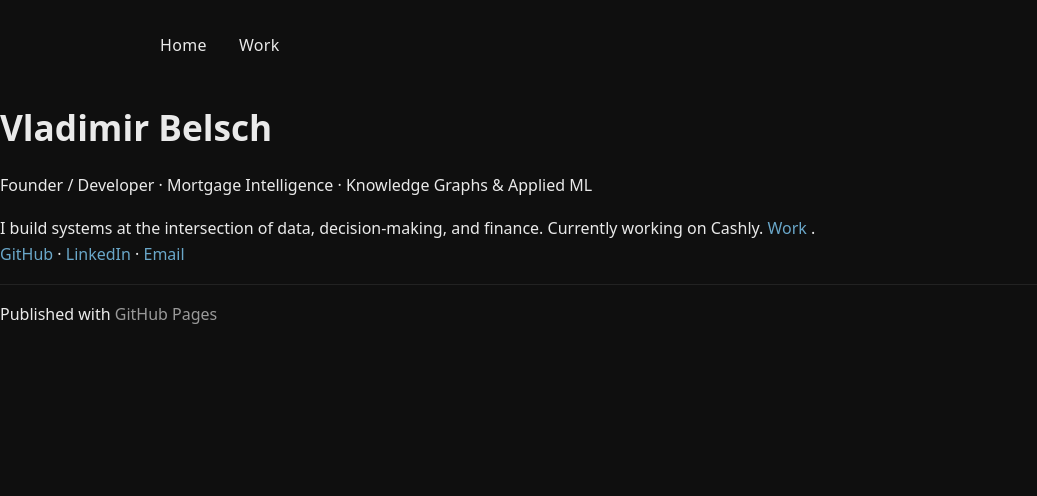
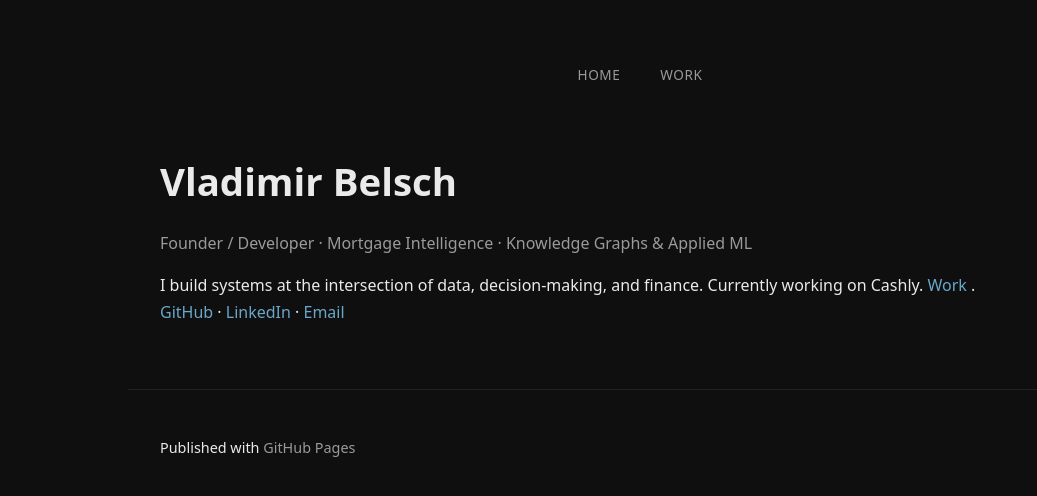
Before and after one commit to saucemachine/saucemachine.github.io, a Jekyll site: the page built from index.md, in a window 1280 px wide. Shown: the top 496 px of the page, without its empty margins (0-1037 px from the left). Built offline with Jekyll 4.4.1, drawn with Linux system fonts in a browser that asks for light colours.

Commit message:
centered text

```diff
--- a/assets/style.css
+++ b/assets/style.css
@@ -3,15 +3,15 @@
   --bg: #0f0f0f;
   --fg: #eaeaea;
   --muted: #9a9a9a;
-  --accent: #6aa7c9; /* calmer blue accent */
+  --accent: #6aa7c9;
+  --border: #222;
 }
 
-/* ---------- Global reset ---------- */
+/* ---------- Reset ---------- */
 * {
   box-sizing: border-box;
 }
 
-/* ---------- Base document ---------- */
 html, body {
   margin: 0;
   padding: 0;
@@ -21,31 +21,61 @@ html, body {
   line-height: 1.65;
 }
 
-/* ---------- Kill Slate header ---------- */
-.page-header {
-  display: none;
+/* ---------- Layout ---------- */
+.main-content {
+  max-width: 64rem;
+  margin: 0 auto;
+  padding: 4rem 2rem 3rem;
+  background: transparent;
 }
 
-/* ---------- Main content ---------- */
-.main-content {
-  background: var(--bg);
+/* ---------- Navigation ---------- */
+.site-nav {
+  display: flex;
+  justify-content: center;
+  gap: 2.5rem;
+  margin-bottom: 4rem;
+}
+
+.site-nav a {
+  font-weight: 500;
+  letter-spacing: 0.04em;
+  color: var(--muted);
+  text-decoration: none;
+  text-transform: uppercase;
+  font-size: 0.85rem;
+}
+
+.site-nav a:hover {
   color: var(--fg);
-  padding-top: 0;
 }
 
 /* ---------- Typography ---------- */
-h1, h2, h3 {
+h1 {
+  font-size: 2.4rem;
+  margin-bottom: 0.75rem;
+}
+
+h2 {
+  font-size: 1.4rem;
+  margin-top: 3.5rem;
+  margin-bottom: 1rem;
+}
+
+h3 {
+  font-size: 1.1rem;
+  margin-top: 2.5rem;
+  margin-bottom: 0.25rem;
+}
+
+p {
+  max-width: 52rem;
   color: var(--fg);
 }
 
-h1 {
-  font-size: 2.2rem;
-  margin-bottom: 0.5rem;
-}
-
-p {
-  color: var(--fg);
-  max-width: 52rem;
+/* Subtle subtitle feel */
+h1 + p {
+  color: var(--muted);
 }
 
 /* ---------- Links ---------- */
@@ -58,33 +88,33 @@ a:hover {
   text-decoration: underline;
 }
 
-/* ---------- Top navigation ---------- */
-.site-nav {
-  position: sticky;
-  top: 0;
-  background: var(--bg);
-  max-width: 64rem;
-  margin: 2rem auto 2.5rem;
-  padding: 0 2rem;
+/* ---------- Lists ---------- */
+ul {
+  margin-top: 1rem;
+  margin-bottom: 2rem;
+  padding-left: 1.25rem;
 }
 
-.site-nav a {
-  margin-right: 1.75rem;
-  font-weight: 500;
-  letter-spacing: 0.02em;
+li {
+  margin-bottom: 0.6rem;
   color: var(--fg);
 }
 
-.site-nav a:hover {
-  color: var(--accent);
-  text-decoration: none;
+/* ---------- Section separators ---------- */
+hr {
+  border: none;
+  border-top: 1px solid var(--border);
+  margin: 3.5rem 0;
 }
 
 /* ---------- Footer ---------- */
 .site-footer {
-  background: var(--bg);
+  max-width: 64rem;
+  margin: 0 auto;
+  padding: 2rem;
+  border-top: 1px solid var(--border);
   color: var(--muted);
-  border-top: 1px solid #222;
+  font-size: 0.9rem;
 }
 
 .site-footer a {
```
